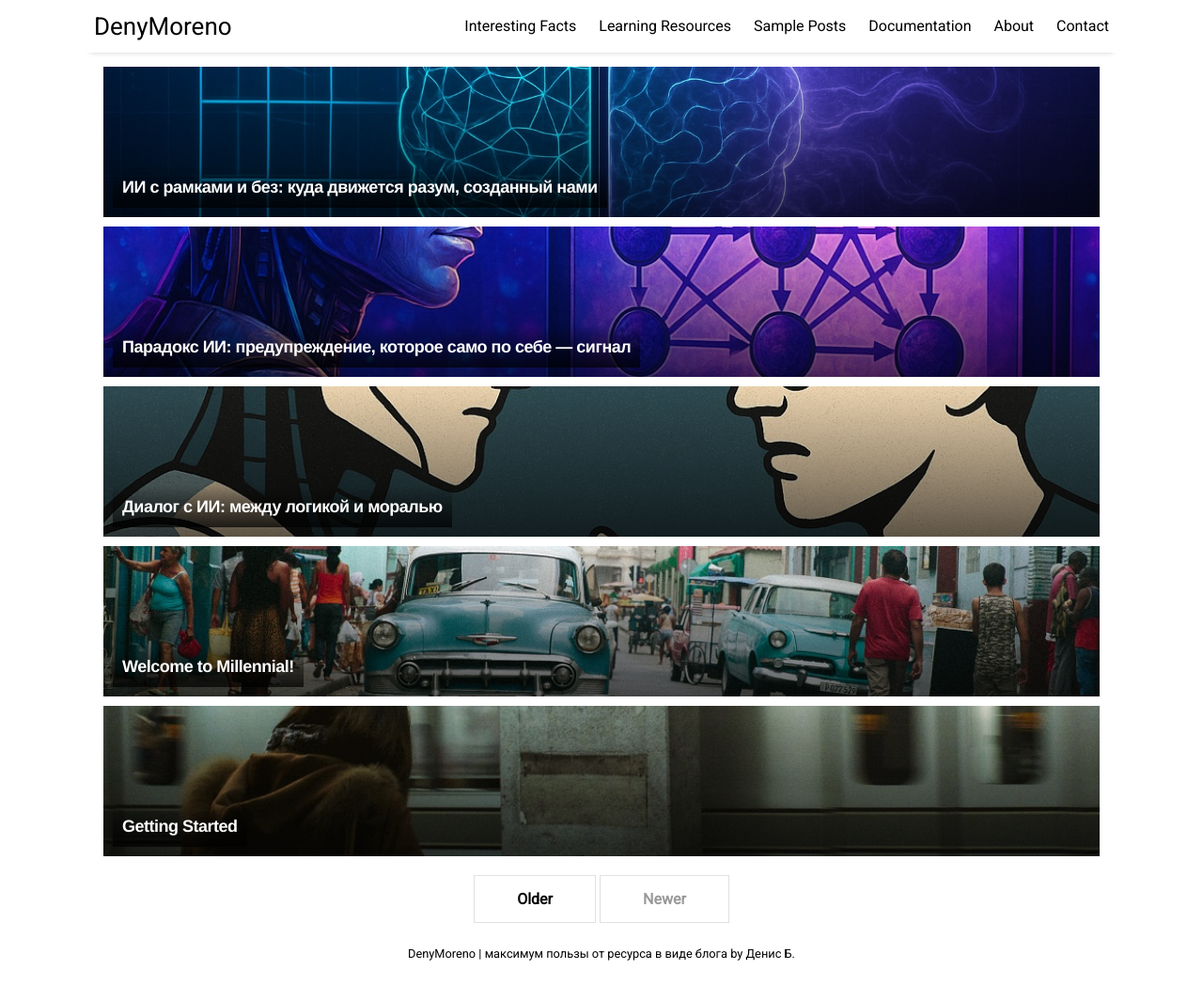
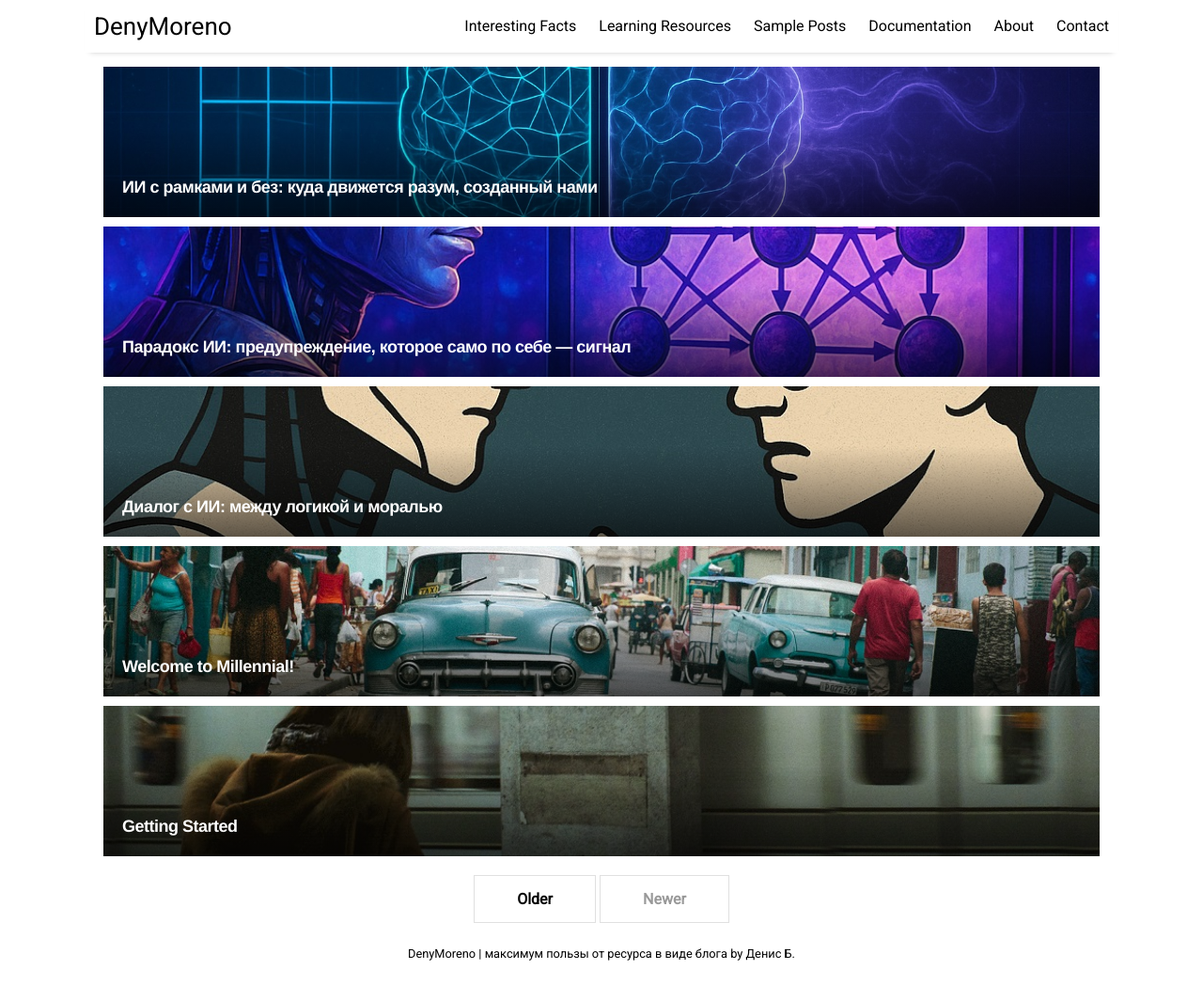
Before and after one commit to DenyMoreno/myblog, a Jekyll site: the page built from index.html, in a window 1280 px wide and 1048 px high. Shown: the whole window at 94% size. Built offline with Jekyll 4.4.1, drawn with Linux system fonts in a browser that asks for light colours; nearby versions of some CDN libraries; the list of posts is cut into pages by our own code.

Commit message:
Update _home.scss

```diff
--- a/_sass/_home.scss
+++ b/_sass/_home.scss
@@ -12,7 +12,7 @@
   bottom: 0;
   left: 0;
   right: 0;
-  height: 100%; /* или ограничить например 60% */
+  height: 60%; /* или больше/меньше, в зависимости от глубины затемнения */
   background: linear-gradient(to top, rgba(0, 0, 0, 0.6), transparent);
   z-index: 1;
 }
@@ -22,18 +22,17 @@
   bottom: 0;
   margin: 0;
   padding: 10px;
-  z-index: 2; /* поверх градиента */
+  z-index: 2; /* Поверх градиента */
 }
 
 .featured-post h2 span {
   display: inline-block;
   color: white;
-  font: bold 18px/24px Helvetica, Sans-Serif; /* меньше размер и меньше line-height */
+  font: bold 18px/24px Helvetica, Sans-Serif;
   letter-spacing: -0.5px;
   padding: 10px;
-  background: linear-gradient(to top, rgba(0, 0, 0, 0.7), rgba(0, 0, 0, 0));
-  width: 100%;
-  box-sizing: border-box;
+  background: none; /* Убираем подложку */
+
 }
 .featured-post span a {
   color: white;
```
